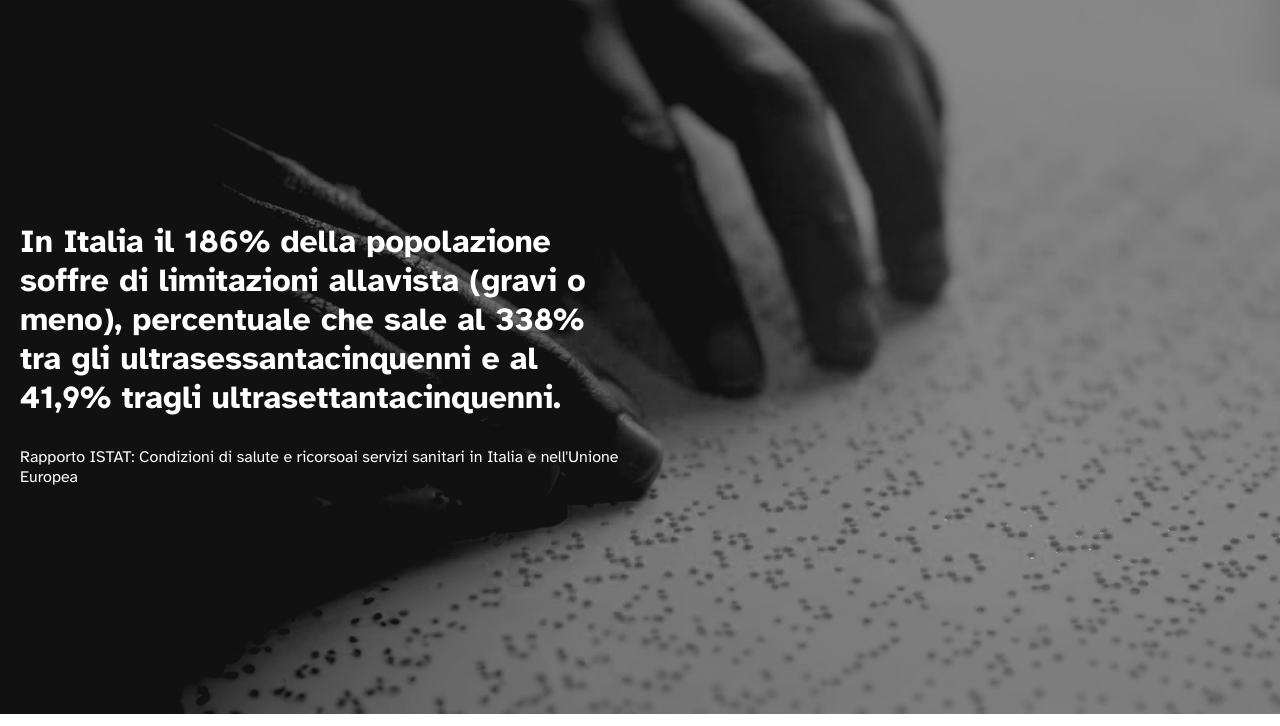
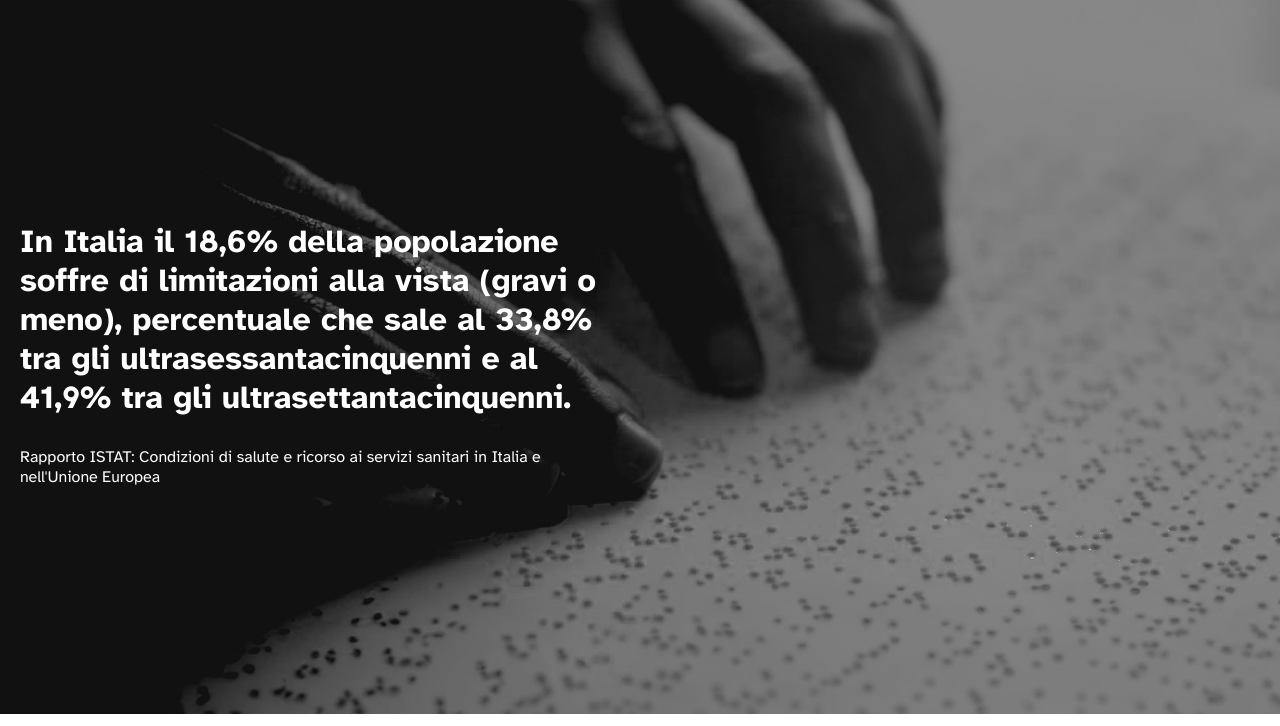
Before and after one commit to giuseppegggraziano/esame-web, a plain HTML site: page index.html in a window 1280 px wide. Shown: the part 74-800 px from the top of the page. Drawn offline with Linux system fonts and the light colour scheme.

Commit message:
modifica testo hero

```diff
--- a/index.html
+++ b/index.html
@@ -65,9 +65,9 @@
 
                 <div class="herotext" style="">
 
-                    <h1 style="margin-bottom: 30px;">In Italia il 186% della popolazione soffre di limitazioni allavista (gravi o meno), percentuale che sale al 338% tra gli ultrasessantacinquenni e al 41,9% tragli ultrasettantacinquenni.</h1>
+                    <h1 style="margin-bottom: 30px;">In Italia il 18,6% della popolazione soffre di limitazioni alla vista (gravi o meno), percentuale che sale al 33,8% tra gli ultrasessantacinquenni e al 41,9% tra gli ultrasettantacinquenni.</h1>
 
-                    <p>Rapporto ISTAT: Condizioni di salute e ricorsoai servizi sanitari in Italia e nell'Unione Europea</p>
+                    <p>Rapporto ISTAT: Condizioni di salute e ricorso ai servizi sanitari in Italia e nell'Unione Europea</p>
                 </div>
 
             </div>
```
